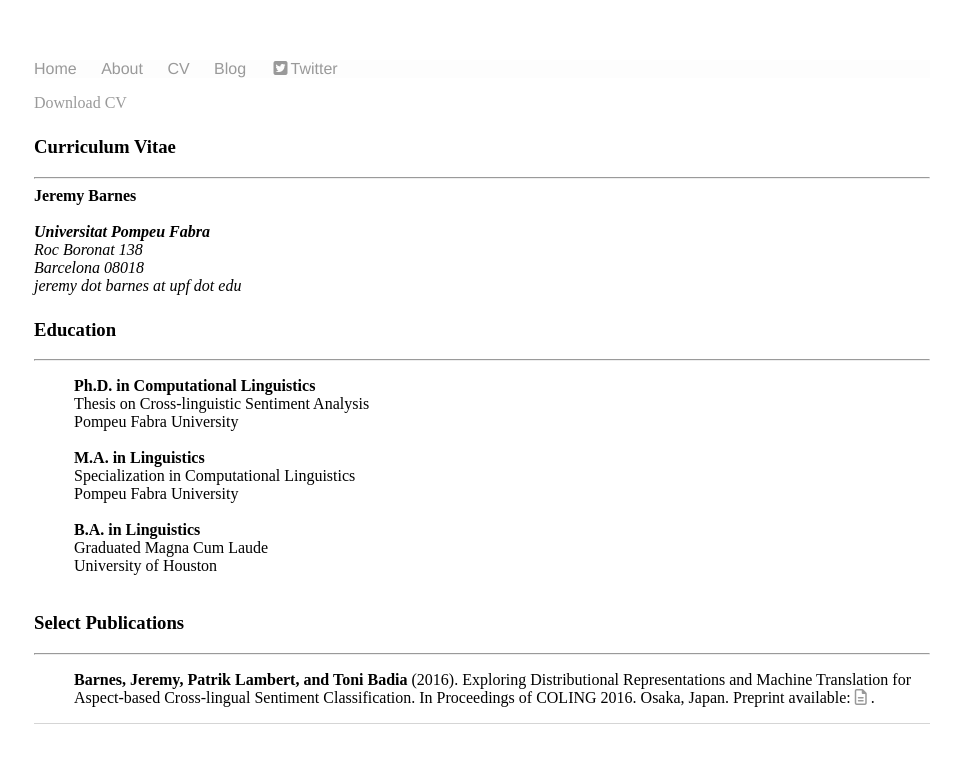
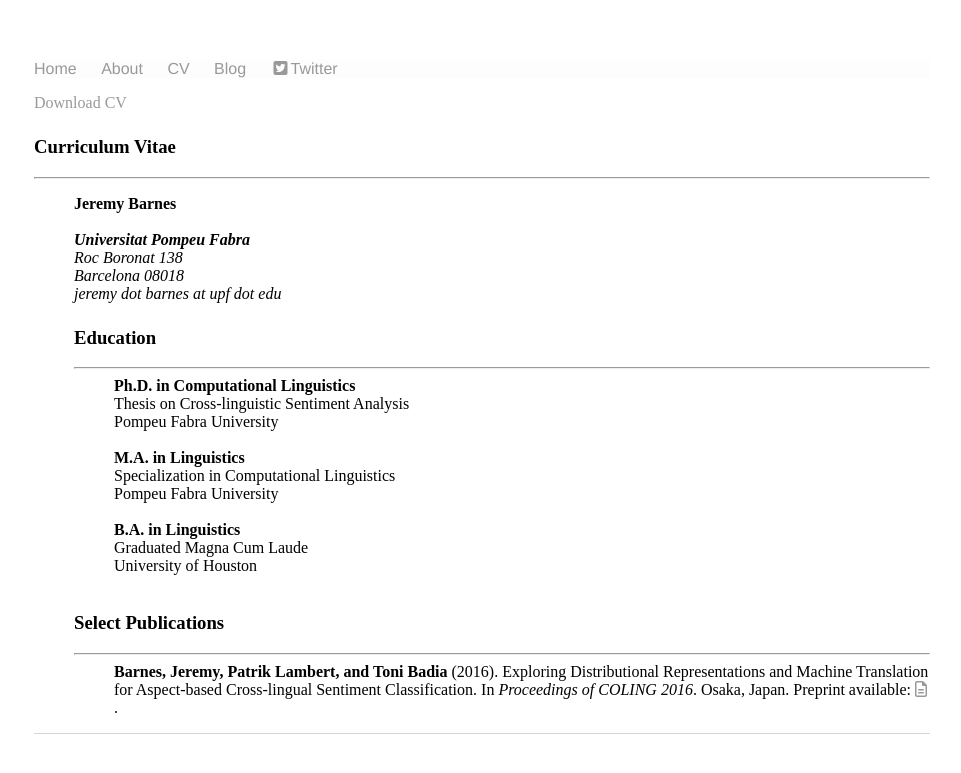
Before and after one commit to jerbarnes/jbarnesspain.github.io, a Jekyll site: the page built from cv/index.html, in a window 1280 px wide. Shown: the top 773 px of the page, without its empty margins (158-1119 px from the left). Built offline with Jekyll 4.4.1, drawn with Linux system fonts in a browser that asks for light colours; nearby versions of some CDN libraries.

Commit message:
Update index.html

```diff
--- a/cv/index.html
+++ b/cv/index.html
@@ -15,6 +15,7 @@ title: CV
     <hr>
     <div class="article-wrap">
 
+<ul>
 	    <strong>Jeremy Barnes</strong><br><br>
 		<address>
 		<strong>Universitat Pompeu Fabra</strong><br>
@@ -48,7 +49,7 @@ title: CV
 <ul>
 		<strong>Barnes, Jeremy, Patrik Lambert, and Toni Badia</strong> (2016). Exploring Distributional
           Representations and Machine Translation for Aspect-based Cross-lingual Sentiment Classification.
-          In Proceedings of COLING 2016. Osaka, Japan. Preprint available: <a href="/downloads/coling2016.pdf"><i class="fa fa-file-text-o" aria-hidden="true"></i>
+	In <i>Proceedings of COLING 2016</i>. Osaka, Japan. Preprint available: <a href="/downloads/coling2016.pdf"><i class="fa fa-file-text-o" aria-hidden="true"></i>
 		</a>.
 	    </ul>
 		</div>
```
